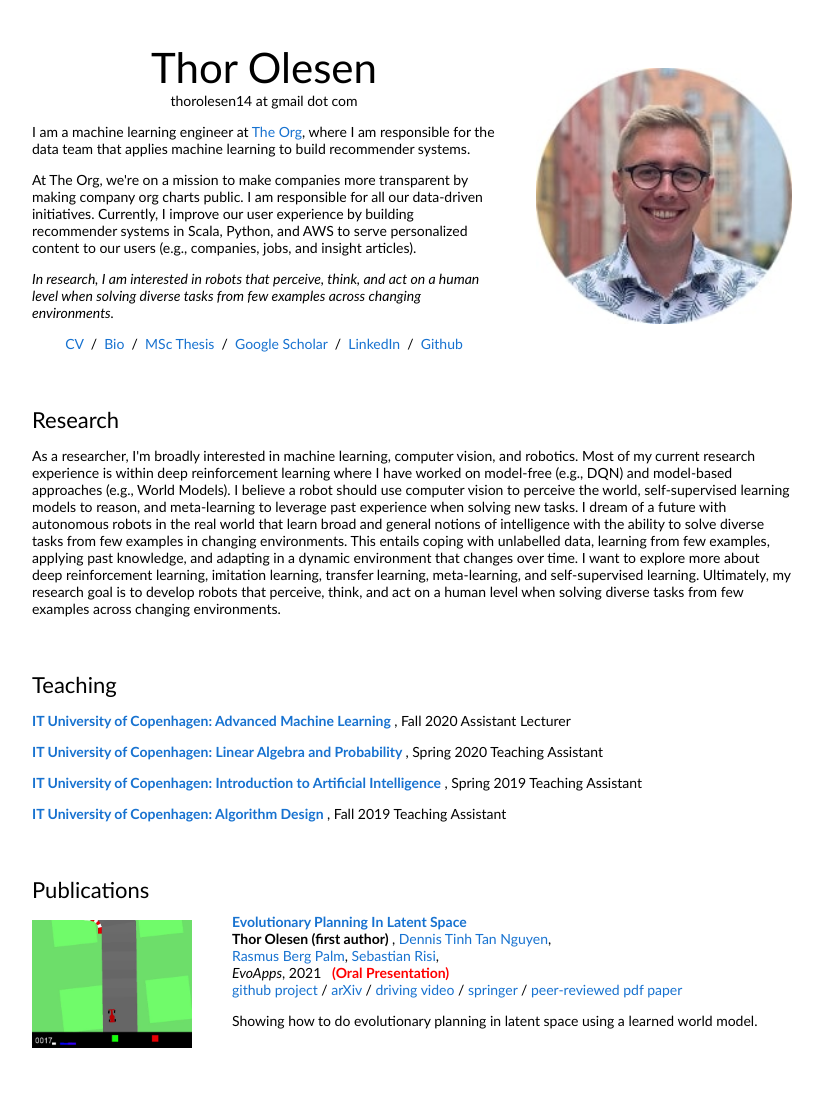
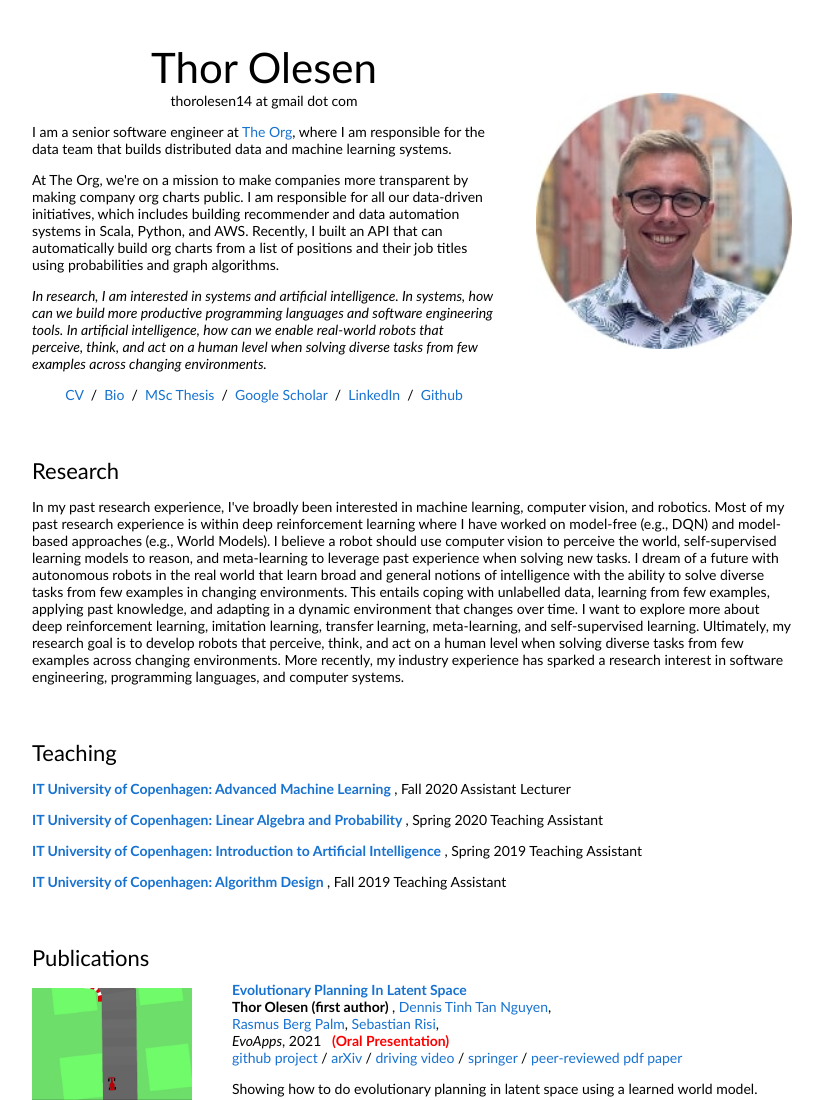
Before and after one commit to TVAO/tvao.github.io, a plain HTML site: page index.html in a window 1280 px wide. Shown: the top 1100 px of the page, without its empty margins (228-1051 px from the left). Drawn offline with Linux system fonts and the light colour scheme.

Commit message:
Update index.html

```diff
--- a/index.html
+++ b/index.html
@@ -22,15 +22,18 @@
                 <br>
                 thorolesen14 at gmail dot com
               </p>
-              <p>I am a machine learning engineer at <a href="https://theorg.com/">The Org</a>, where I am responsible for the data team that applies machine learning to build recommender systems.
+              <p>I am a senior software engineer at <a href="https://theorg.com/">The Org</a>, where I am responsible for the data team that builds distributed data and machine learning systems.
               </p>
               <p>
                 At The Org, we're on a mission to make companies more transparent by making company org charts public.
-                I am responsible for all our data-driven initiatives. Currently, I improve our user experience by building recommender systems in Scala, Python, and AWS to serve personalized content to our users (e.g., companies, jobs, and insight articles).
+                I am responsible for all our data-driven initiatives, which includes building recommender and data automation systems in Scala, Python, and AWS.
+	        Recently, I built an API that can automatically build org charts from a list of positions and their job titles using probabilities and graph algorithms.
               </p>
               <p>
                 <i>
-                  In research, I am interested in robots that perceive, think, and act on a human level when solving diverse tasks from few examples across changing environments.
+                  In research, I am interested in systems and artificial intelligence.
+		  In systems, how can we build more productive programming languages and software engineering tools.
+		  In artificial intelligence, how can we enable real-world robots that perceive, think, and act on a human level when solving diverse tasks from few examples across changing environments.
                 </i>
               </p>
               <p style="text-align:center">
@@ -56,14 +59,16 @@
               <td style="padding:20px;width:100%;vertical-align:middle">
                 <heading>Research</heading>
                 <p>
-                  As a researcher, I'm broadly interested in machine learning, computer vision, and robotics.
+                  In my past research experience, I've broadly been interested in machine learning, computer vision, and robotics.
 
-                  Most of my current research experience is within deep reinforcement learning where I have worked on model-free (e.g., DQN) and model-based approaches (e.g., World Models).
+                  Most of my past research experience is within deep reinforcement learning where I have worked on model-free (e.g., DQN) and model-based approaches (e.g., World Models).
                   I believe a robot should use computer vision to perceive the world, self-supervised learning models to reason, and meta-learning to leverage past experience when solving new tasks.
                   I dream of a future with autonomous robots in the real world that learn broad and general notions of intelligence with the ability to solve diverse tasks from few examples in changing environments.
                   This entails coping with unlabelled data, learning from few examples, applying past knowledge, and adapting in a dynamic environment that changes over time.
                   I want to explore more about deep reinforcement learning, imitation learning, transfer learning, meta-learning, and self-supervised learning.
                   Ultimately, my research goal is to develop robots that perceive, think, and act on a human level when solving diverse tasks from few examples across changing environments.
+
+		  More recently, my industry experience has sparked a research interest in software engineering, programming languages, and computer systems.
                 </p>
 
               </td>
```
